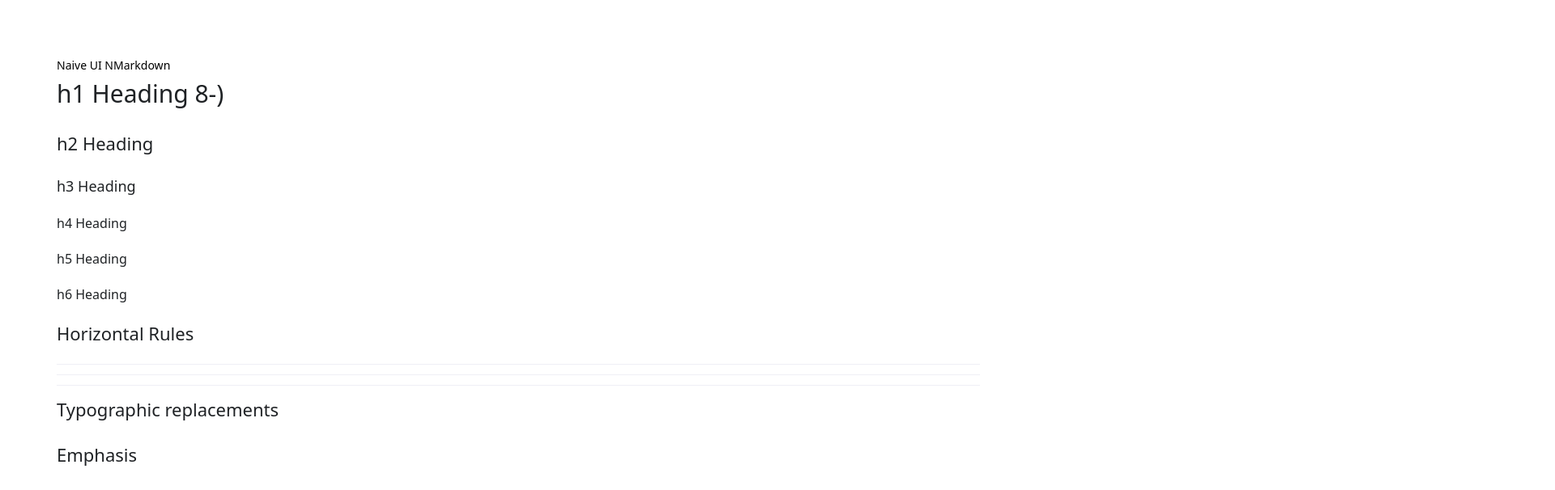
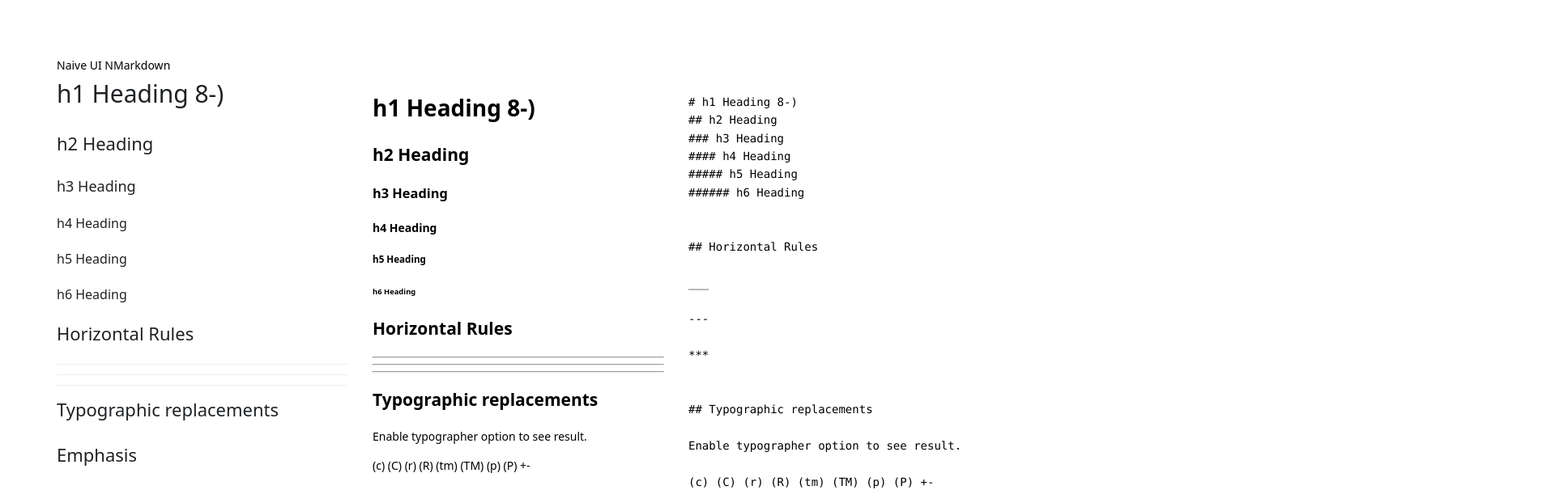
Before and after one commit to rwv/naive-ui-n-markdown, a Vue app: page / in a window 1280 px wide. Shown: the top 606 px of the page at 81% size, 1920 px wide, since content can reach past the window. Built offline with nearby package versions, Linux system fonts and the light colour scheme.

Commit message:
side by side view

```diff
--- a/src/App.vue
+++ b/src/App.vue
@@ -1,8 +1,8 @@
 <script setup lang="ts">
-import { NCode } from "naive-ui";
+import { NCode, NGrid, NGi } from "naive-ui";
 import NMarkdown from "./components/NMarkdown.vue";
-import NMarkdownParsed from "./components/NMarkdownParsed.vue";
 import SampleMD from "./sample.md?raw";
+import Markdown from "./components/Markdown.vue";
 
 const md = SampleMD;
 </script>
@@ -11,11 +11,17 @@ const md = SampleMD;
   <div style="padding: 5em">
     <header>Naive UI NMarkdown</header>
     <main>
-      <n-markdown :md="md" />
-      <NMarkdownParsed :md="md" />
-    </main>
-    <main style="margin-top: 100px">
-      <n-code :code="md" />
+      <n-grid x-gap="30" :cols="3">
+        <n-gi>
+          <n-markdown :md="md" />
+        </n-gi>
+        <n-gi>
+          <Markdown :md="md" />
+        </n-gi>
+        <n-gi>
+          <n-code :code="md" />
+        </n-gi>
+      </n-grid>
     </main>
   </div>
 </template>
--- /dev/null
+++ b/src/components/Markdown.vue
@@ -0,0 +1,17 @@
+<template>
+  <div v-html="html"></div>
+</template>
+
+<script setup lang="ts">
+import { marked } from "marked";
+import { computed } from "vue";
+
+const props = defineProps<{
+  md: string;
+}>();
+
+const html = computed(() => {
+  const html = marked.parse(props.md);
+  return html;
+});
+</script>
```
